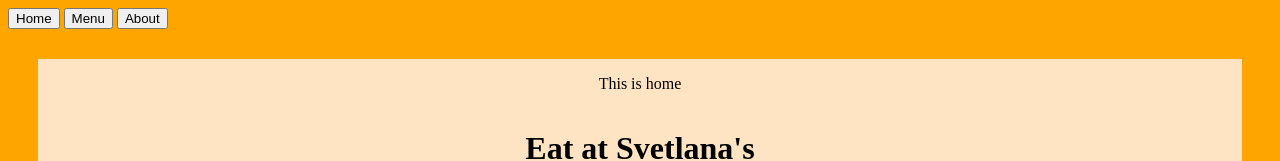
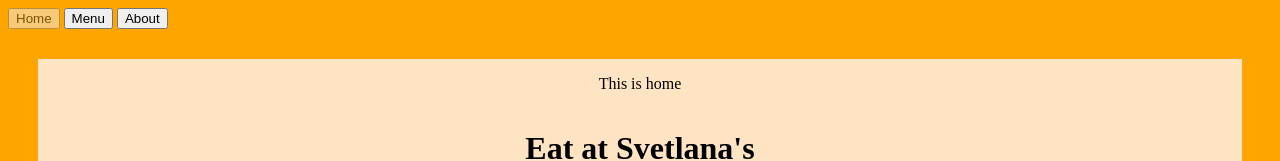
Before and after one commit to svetlanacodrean98/restaurant-page, a website built with webpack: page src/template.html in a window 1280 px wide. Both pictures are taken after a click on the button "Home". Shown: the top 161 px of the page. Built offline with nearby package versions, Linux system fonts and the light colour scheme.

Commit message:
Fix active button functionality

```diff
--- a/src/module.js
+++ b/src/module.js
@@ -11,18 +11,17 @@ export function initialLoad() {
 }
 
 export function openPage(btnId, tabId) {
-
-    const buttonHome = document.getElementById(btnId)
-    buttonHome.addEventListener("click", (event) => {
+    const button = document.getElementById(btnId)
+    button.addEventListener("click", (event) => {
         let tabcontents = document.getElementsByClassName("tabcontent")
         for (let i=0; i<tabcontents.length; i++) {
             tabcontents[i].style.display = "none"
         }
         let tablinks = document.getElementsByClassName("tablink")
         for (let i=0; i<tablinks.length; i++) {
-        tablinks[i].className = tablinks[i].className.replace("active", "")
+            tablinks[i].classList.remove("active")
         }
         document.getElementById(tabId).style.display = "block"
-    event.currentTarget.className += "active"
+        event.currentTarget.classList.add("active")
     })
 }
--- a/src/styles.css
+++ b/src/styles.css
@@ -13,3 +13,7 @@ body {
 .tabcontent {
     display: none;
 }
+
+.active {
+    opacity: 50%;
+}
```
Lines whose indentation alone changed are shown as unchanged.
